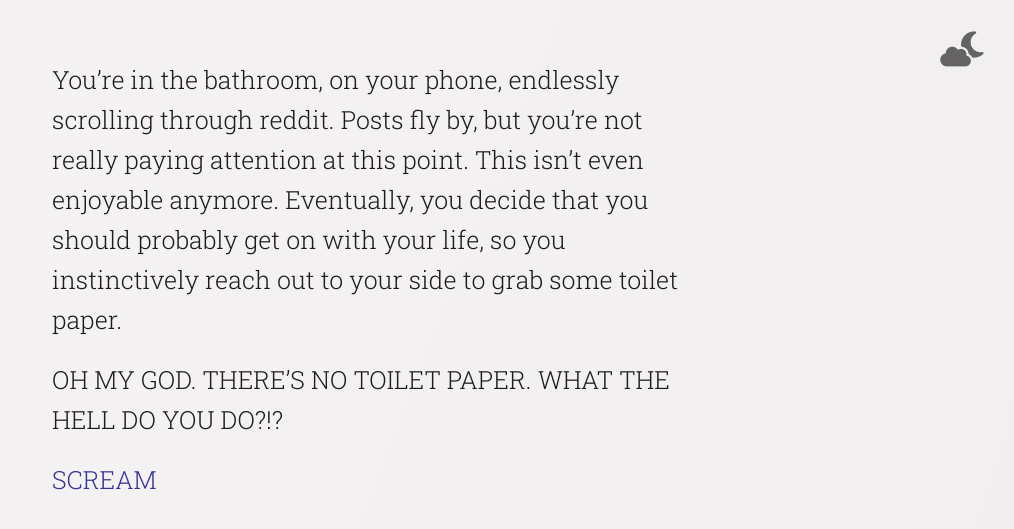
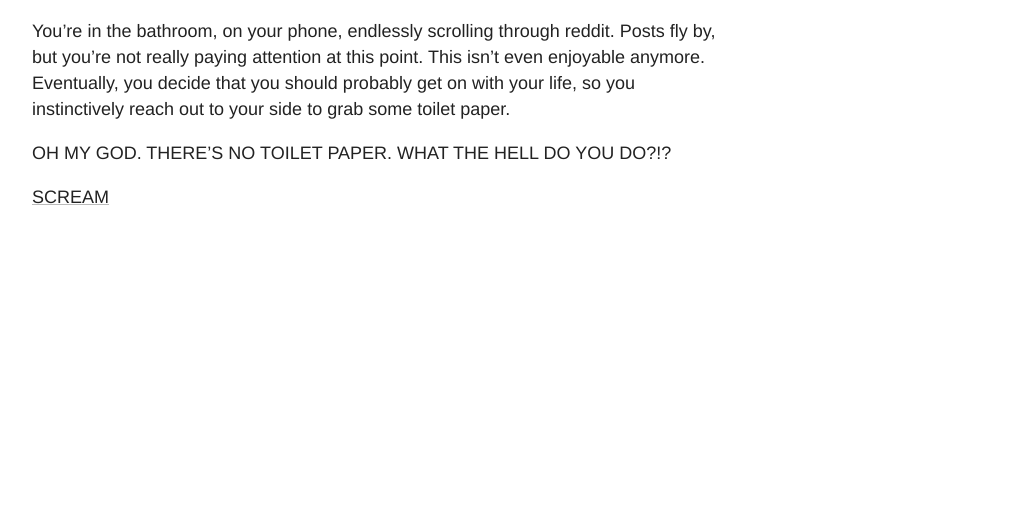
Before and after one commit to TehBrian/tehbrian.github.io, a Jekyll site: the page the-bathroom.html, which Jekyll copies as it is, in a window 1280 px wide. Shown: the top 529 px of the page, without its empty margins (266-1280 px from the left). Built offline with Jekyll 4.4.1, drawn with Linux system fonts in a browser that asks for light colours; nearby versions of some CDN libraries.

Commit message:
don't process the-bathroom, remove layout

```diff
--- a/_layouts/the-bathroom.html
+++ /dev/null
@@ -1,28 +0,0 @@
-<!DOCTYPE html>
-<html theme="dark">
-
-<head>
-    <meta charset="utf-8">
-    <meta name="viewport" content="width=device-width, initial-scale=1.0">
-
-    <title>{{ page.title }} | TehBrian</title>
-    <meta name="description" content="{{ page.description }}">
-    <meta name="author" content="{{ page.author }}">
-
-    <link rel="preconnect" href="https://fonts.googleapis.com">
-    <link rel="preconnect" href="https://fonts.gstatic.com" crossorigin>
-    <link href="https://fonts.googleapis.com/css2?family=Roboto+Slab:wght@100;200;300;400;500;600;700;800&display=swap" rel="stylesheet">
-    <link rel="stylesheet" type="text/css" media="screen" href="/assets/css/the-bathroom.css">
-
-    <script src="https://kit.fontawesome.com/48b967a806.js" crossorigin="anonymous"></script>
-    <script defer src="/assets/js/theme.js"></script>
-
-    {% include favicon.html %}
-</head>
-
-<body>
-    {% include theme-button.html %}
-    {{ content }}
-</body>
-
-</html>
--- a/the-bathroom.html
+++ b/the-bathroom.html
@@ -1,8 +1,3 @@
----
-title: The Bathroom
-layout: the-bathroom
-description: A wonderful story of romance, drama, and [REDACTED] written by yours truly and friends.
----
 <!DOCTYPE html>
 <html>
 	<head>
```
